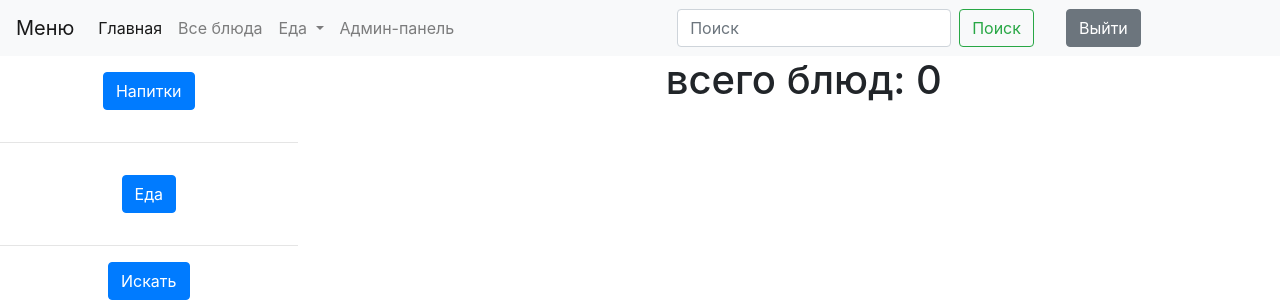
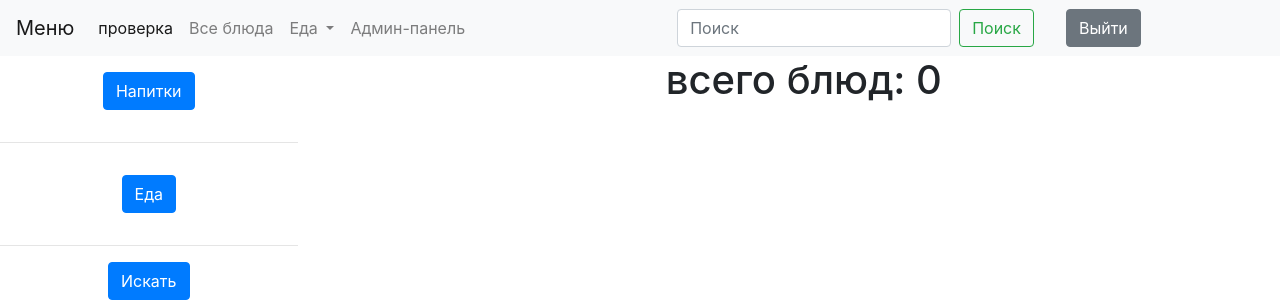
Before and after one commit to dovgalb/Puri_proj, a Django app: page /bar/ in a window 1280 px wide. Shown: the top 304 px of the page. Run offline with Django 4.2, Linux system fonts and the light colour scheme; a user stored in the database is signed in; data that the repository does not hold is empty.

Commit message:
проверка

```diff
--- a/Puri_project/menu/templates/includes/navbar.html
+++ b/Puri_project/menu/templates/includes/navbar.html
@@ -10,7 +10,7 @@
       <ul class="navbar-nav mr-auto">
 
         <li class="nav-item active">
-          <a class="nav-link" href="{% url 'main' %}">Главная</a>
+          <a class="nav-link" href="{% url 'main' %}">проверка</a>
         </li>
 
         {% if user.is_authenticated %}
```
